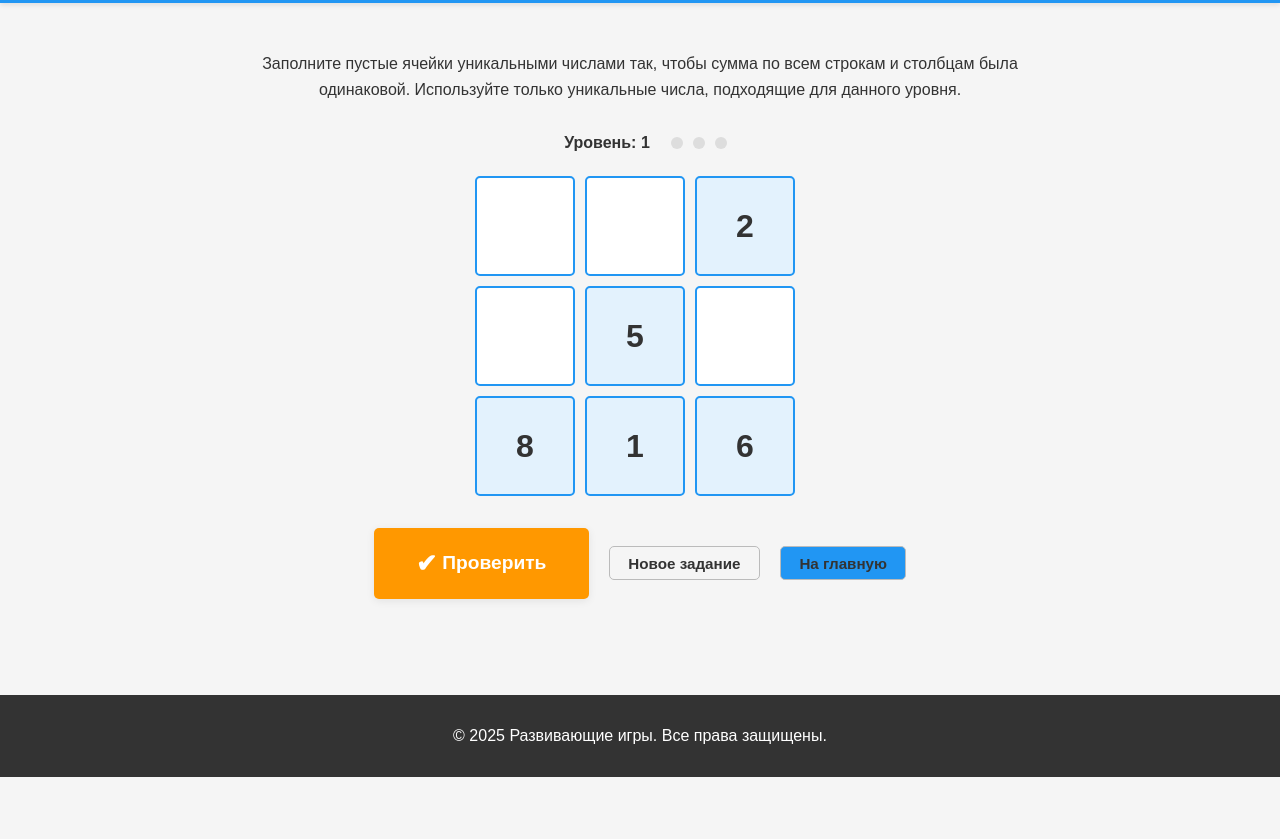
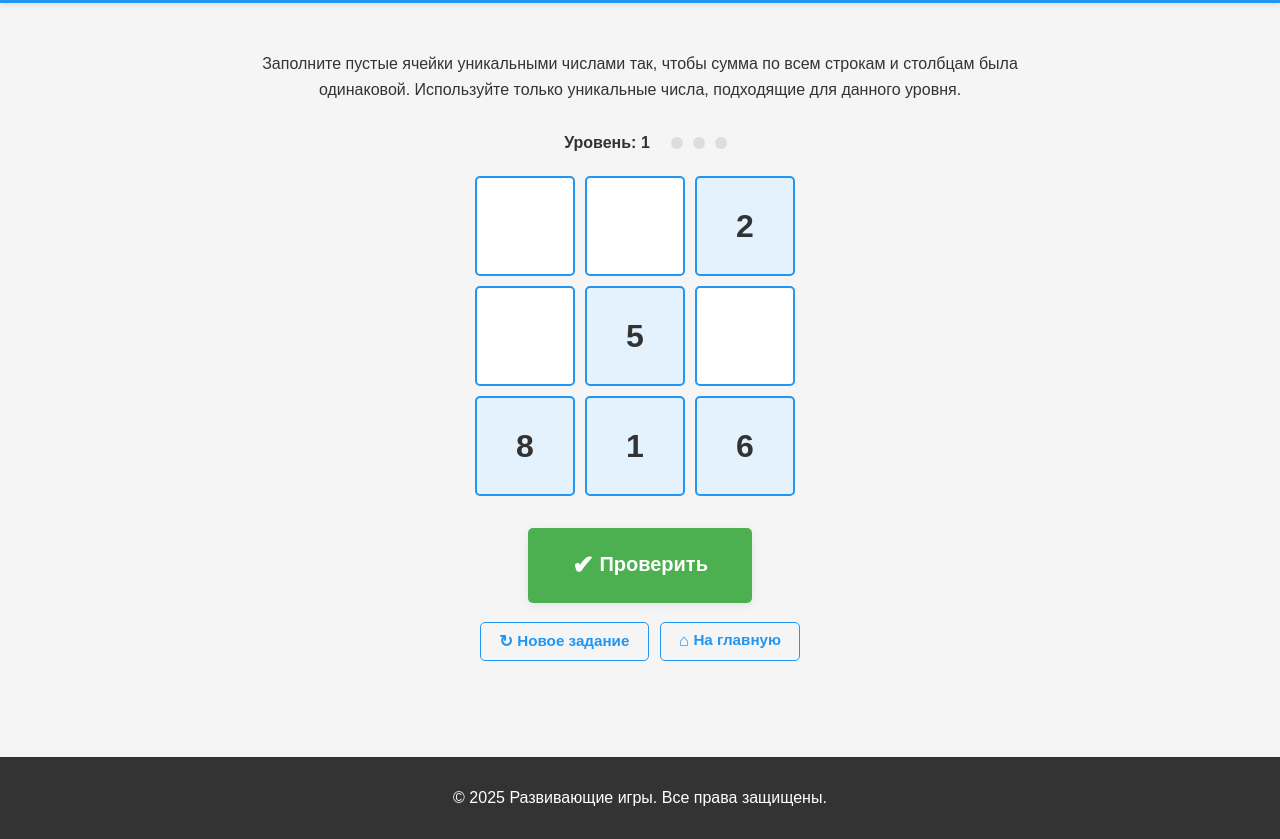
Before and after one commit to wybaeb/olympic, a plain HTML site: page magic-square.html in a window 1280 px wide. Shown: the part 82-921 px from the top of the page. Before the commit the page ends 859 px from the top, so only its background shows below. Drawn offline with Linux system fonts and the light colour scheme.

Commit message:
Обновлены стили кнопок в magic-square.html: изменен размер шрифта и цвета фона для кнопки проверки, добавлены новые стили для кнопок "Новое задание" и "На главную". Изменено выравнивание кнопок для улучшения интерфейса.

```diff
--- a/magic-square.html
+++ b/magic-square.html
@@ -230,29 +230,39 @@
         }
 
         .main-check {
-            font-size: 1.2em;
+            font-size: 1.25em;
             padding: 1.1em 2.2em;
-            background-color: #FF9800;
+            background-color: #4CAF50 !important;
             color: #fff;
             border: none;
             box-shadow: 0 2px 8px rgba(0,0,0,0.08);
+            margin: 0 auto;
+            display: block;
         }
 
         .main-check:hover {
-            background-color: #e68a00;
+            background-color: #388e3c !important;
+        }
+
+        .ghost-btn {
+            background: none !important;
+            color: #2196F3 !important;
+            border: 1.5px solid #2196F3 !important;
+            box-shadow: none !important;
+            font-size: 1em;
+            padding: 0.5em 1.2em;
+            transition: background 0.2s, color 0.2s;
+        }
+
+        .ghost-btn:hover {
+            background: #e3f2fd !important;
+            color: #1565c0 !important;
         }
 
         .small-btn {
             font-size: 0.95em;
             padding: 0.5em 1.2em;
-            background-color: #f5f5f5;
-            color: #333;
-            border: 1px solid #bbb;
-            box-shadow: none;
-        }
-
-        .small-btn:hover {
-            background-color: #e0e0e0;
+            margin: 0;
         }
 
         .cell.selected {
@@ -293,10 +303,12 @@
 
         <div id="message-box"></div>
 
-        <div class="buttons">
+        <div class="buttons" style="display: flex; flex-direction: column; align-items: center; gap: 0.7em; margin-top:2em;">
             <button id="check-button" class="button check main-check"><span style='font-size:1.3em;vertical-align:middle;'>&#10004;</span> Проверить</button>
-            <button id="restart-button" class="button small-btn">Новое задание</button>
-            <a href="index.html" class="button home small-btn">На главную</a>
+            <div style="display: flex; gap: 0.7em; margin-top:0.5em;">
+                <button id="restart-button" class="button small-btn ghost-btn"><span style='font-size:1.1em;vertical-align:middle;'>&#8635;</span> Новое задание</button>
+                <a href="index.html" class="button home small-btn ghost-btn"><span style='font-size:1.1em;vertical-align:middle;'>&#8962;</span> На главную</a>
+            </div>
         </div>
     </div>
 
```
